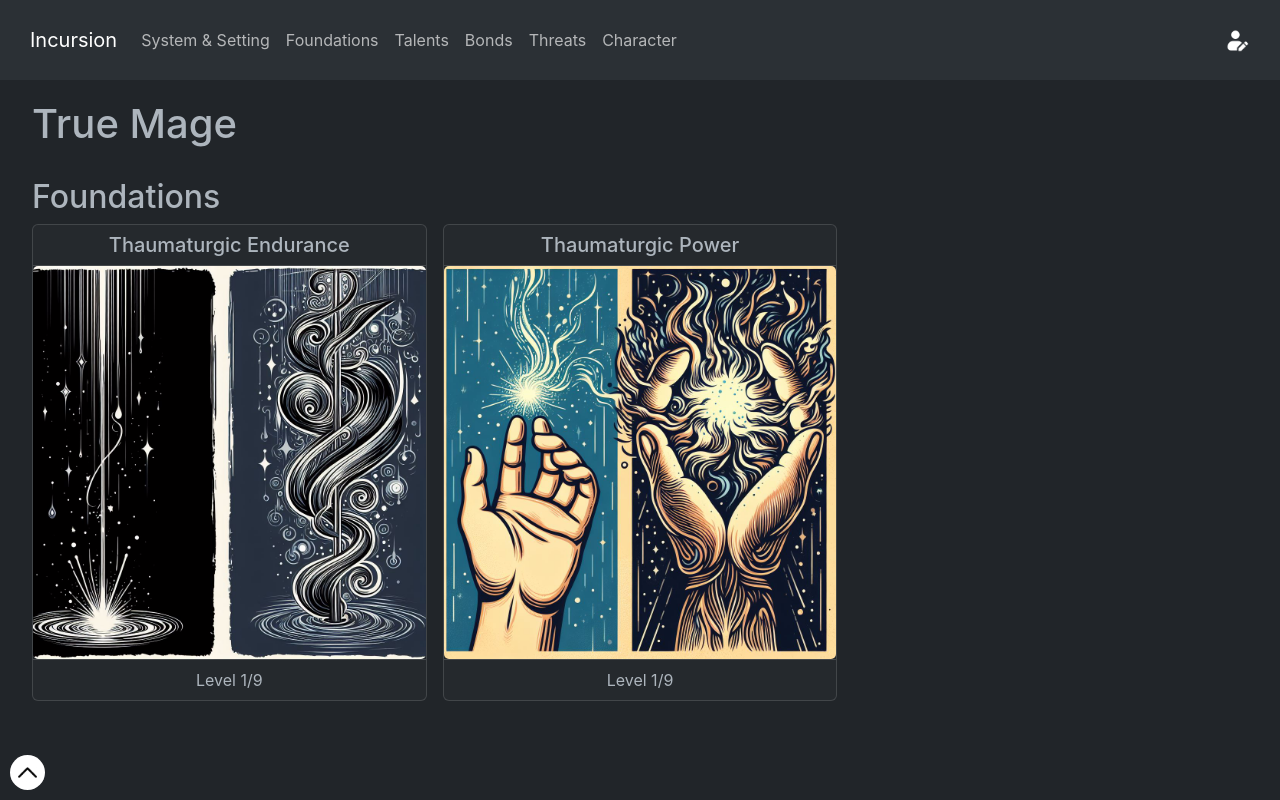
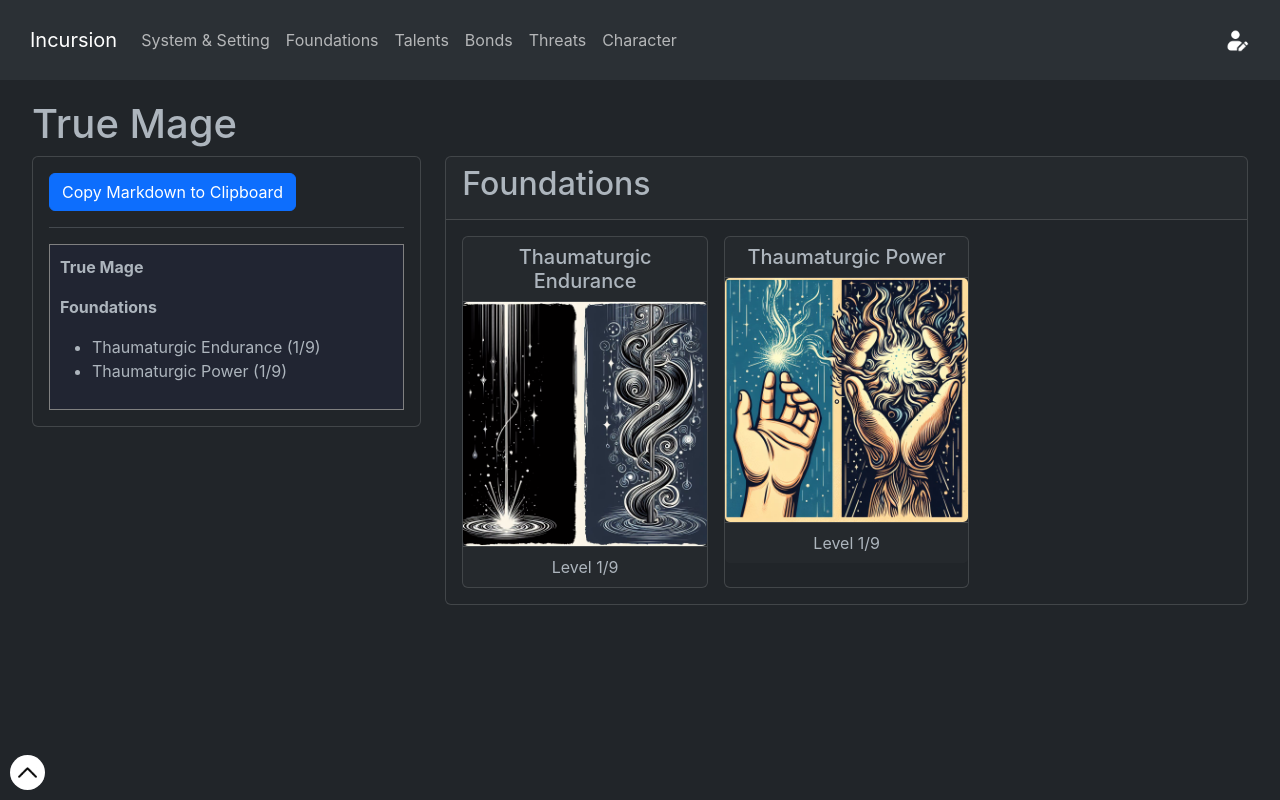
Before and after one commit to jesselatimer/incursion, a React (Create React App) app: page /incursion/character in a window 1280 px wide. Built offline with nearby package versions, Linux system fonts and the light colour scheme.

Commit message:
Add ability to export character to markdown, refresh character summary page

```diff
--- /dev/null
+++ b/src/components/CharacterMarkdown.tsx
@@ -0,0 +1,119 @@
+import { Button, Card, Col, Modal, Row } from 'react-bootstrap';
+import { useContext, useMemo, useState } from 'react';
+import { CategoryChoicesContext, DataContext, TrueMageContext } from './App';
+import { flatten, forEach, groupBy, map } from 'lodash';
+import Markdown from 'react-markdown';
+import { TrueMage } from '../models/TrueMage';
+import { Category } from '../models/Category';
+import { Entity } from '../models/Entity';
+import { Choice } from '../models/Choice';
+
+const createMarkdownToCopy = ({
+  trueMage,
+  categoriesByKey,
+  categoryChoices,
+  entitiesBySubCategory,
+  allChoiceKeys,
+}: {
+  trueMage: TrueMage;
+  categoriesByKey: Record<string, Category>;
+  categoryChoices: Record<string, Choice[]>;
+  entitiesBySubCategory: Record<string, Entity[]>;
+  allChoiceKeys: Set<string>;
+}) => {
+  let markdown = `
+**${trueMage.name}**
+`;
+  forEach(categoriesByKey, (category) => {
+    const choices = categoryChoices[category.key];
+    if (!choices?.length) return;
+
+    markdown += `
+**${category.label}**
+`;
+
+    forEach(category.subCategories, (subCategoryKey) => {
+      const entitiesForSubcategory = entitiesBySubCategory[subCategoryKey];
+      forEach(entitiesForSubcategory, (entity) => {
+        if (!allChoiceKeys.has(entity.key)) return;
+        const choice = choices.find(
+          (choice) => choice.entityKey === entity.key
+        );
+        if (!choice) return;
+
+        markdown += `* ${entity.label} ${
+          entity.entityLevels.length > 1
+            ? ` (${choice.level}/${entity.entityLevels.length})`
+            : ''
+        }
+`;
+      });
+    });
+  });
+
+  return markdown;
+};
+
+// TODO: Add text if character is invalid
+function CharacterMarkdown() {
+  const { trueMage } = useContext(TrueMageContext);
+  const { categoriesByKey, entitiesByKey } = useContext(DataContext);
+  const { categoryChoices } = useContext(CategoryChoicesContext);
+
+  const entitiesBySubCategory = useMemo(
+    () => groupBy(entitiesByKey, 'subCategory'),
+    [entitiesByKey]
+  );
+
+  const allChoiceKeys = useMemo(() => {
+    return new Set(
+      flatten(
+        map(categoryChoices, (choices) =>
+          choices.map((choice) => choice.entityKey)
+        )
+      )
+    );
+  }, [categoryChoices]);
+
+  return (
+    <Card>
+      <Card.Body>
+        <Button
+          onClick={() =>
+            navigator.clipboard.writeText(
+              createMarkdownToCopy({
+                trueMage,
+                categoriesByKey,
+                categoryChoices,
+                entitiesBySubCategory,
+                allChoiceKeys,
+              })
+            )
+          }
+        >
+          Copy Markdown to Clipboard
+        </Button>
+        <hr />
+        <div
+          style={{
+            padding: '10px',
+            backgroundColor: 'rgb(33, 37, 50)',
+            border: '1px gray solid',
+          }}
+        >
+          <Markdown>
+            {createMarkdownToCopy({
+              trueMage,
+              categoriesByKey,
+              categoryChoices,
+              entitiesBySubCategory,
+              allChoiceKeys,
+            })}
+          </Markdown>
+        </div>
+      </Card.Body>
+    </Card>
+  );
+}
+
+export default CharacterMarkdown;
--- a/src/components/CharacterPage.tsx
+++ b/src/components/CharacterPage.tsx
@@ -2,9 +2,10 @@ import { flatten, groupBy, map } from 'lodash';
 import Container from 'react-bootstrap/Container';
 import { useContext, useMemo, useState } from 'react';
 import { CategoryChoicesContext, DataContext, TrueMageContext } from './App';
-import { Card } from 'react-bootstrap';
+import { Button, Card, Col, Row } from 'react-bootstrap';
 import EntityModal from './EntityModal';
 import { EntityKey } from '../models/Entity';
+import CharacterMarkdown from './CharacterMarkdown';
 
 // TODO: Add character export
 function CharacterPage() {
@@ -31,23 +32,36 @@ function CharacterPage() {
     undefined
   );
 
+  const [showCharacterMarkdown, setCharacterMarkdown] =
+    useState<boolean>(false);
+
   return (
     <Container fluid>
       <h1>{trueMage.name}</h1>
+      <Row>
+        <Col xs={12} md={6} lg={4}>
+          <CharacterMarkdown />
+        </Col>
+        <Col>
           {map(categoriesByKey, (category) => {
             const choices = categoryChoices[category.key];
             if (!choices?.length) return null;
 
             return (
-          <div
-            style={{ marginTop: '30px' }}
+              <Card
                 key={category.key + 'CharacterCategory'}
+                style={{ marginBottom: '15px' }}
               >
+                <Card.Header>
                   <h2>{category.label}</h2>
+                </Card.Header>
+                <Card.Body>
+                  {/* TODO: Fix this grid on mobile */}
                   <div
                     style={{
                       display: 'grid',
-                gridTemplateColumns: 'repeat(auto-fill, minmax(28vw, 1fr))',
+                      gridTemplateColumns:
+                        'repeat(auto-fill, minmax(15vw, 1fr))',
                       gridGap: '1em',
                     }}
                   >
@@ -67,7 +81,10 @@ function CharacterPage() {
                             style={{ cursor: 'pointer' }}
                             key={entity.key + 'CharacterCard'}
                           >
-                      <Card.Header as="h5" style={{ textAlign: 'center' }}>
+                            <Card.Header
+                              as="h5"
+                              style={{ textAlign: 'center' }}
+                            >
                               {entity.label}
                             </Card.Header>
                             <Card.Img src={entity.imageUrl} />
@@ -79,9 +96,12 @@ function CharacterPage() {
                       });
                     })}
                   </div>
-          </div>
+                </Card.Body>
+              </Card>
             );
           })}
+        </Col>
+      </Row>
       {modalEntity && (
         <EntityModal
           entity={entitiesByKey[modalEntity]}
--- a/src/components/TrueMageModalRow.tsx
+++ b/src/components/TrueMageModalRow.tsx
@@ -78,6 +78,10 @@ function TrueMageModalRow({
                 name,
               });
               setTrueMages(getTrueMagesFromStorage().trueMages);
+              setTrueMage({
+                ...trueMage,
+                name,
+              });
               setIsEditingName(false);
             }}
           >
```
Lines whose indentation alone changed are shown as unchanged.
